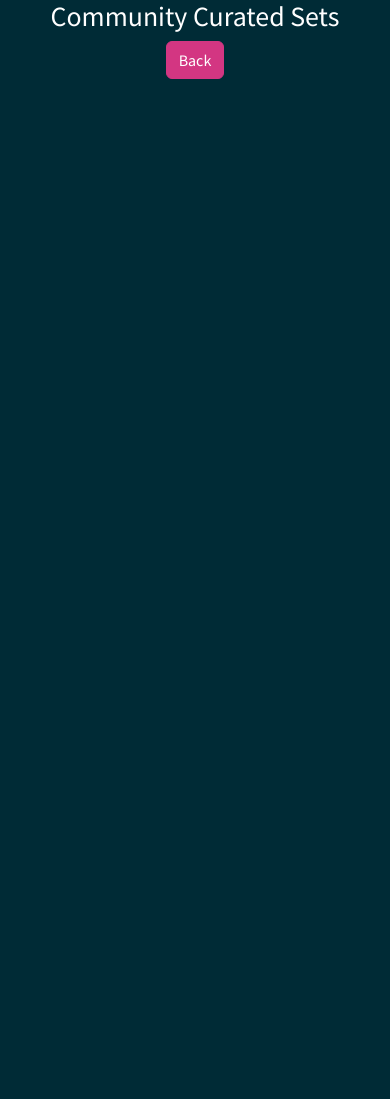
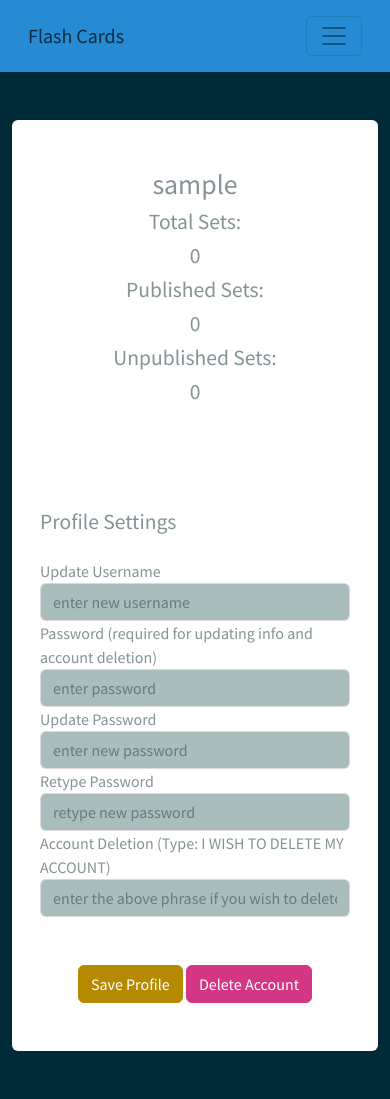
Before and after one commit to manish295/FlaskCards, a Flask app: page /profile in a window 390 px wide. Before the commit the page ends 79 px from the top, so only its background shows below. Run offline with Flask 2, Linux system fonts and the light colour scheme; the visitor is signed in with stand-in values (Sample User, id 1); data that the repository does not hold is empty; some libraries are stand-ins or nearby versions.

Commit message:
Added navbar and profile page

```diff
--- a/main/routes.py
+++ b/main/routes.py
@@ -26,16 +26,21 @@ def home(community=None):
 @main.route("/login", methods=["POST", "GET"])
 def login():
     if request.method == "POST":
-        db = Database()
-        user_name = request.form["username"]
-        password = request.form["password"]
-        user_id = db.verify_password(user_name, password)
-        db.close()
-        if not user_id:
-            flash("Invalid Credentials!/Account does not exist!", "warning")
-            return redirect(url_for("main.login"))
-        session["user_id"] = user_id
-        return redirect(url_for("main.home"))
+        if request.form["button"] == "login":
+            db = Database()
+            user_name = request.form["username"]
+            password = request.form["password"]
+            user_id = db.verify_password(user_name, password)
+            db.close()
+            if not user_id:
+                flash("Invalid Credentials!/Account does not exist!", "warning")
+                return redirect(url_for("main.login"))
+            session["user_id"] = user_id
+            session["user_name"] = user_name
+            return redirect(url_for("main.home"))
+
+        elif request.form["button"] == "register":
+            return redirect(url_for("main.register"))
 
     return render_template("login.html")
 
@@ -68,22 +73,82 @@ def flash_cards(set_id, set_name, community=None):
     db = Database()
     c_mode = False
     if community == None:
-        set_list = []
-        for id in db.get_sets(user_id):
-            set_list.append(id[0])
-        if int(set_id) not in set_list:
+        if validate_user(user_id, set_id) == False:
             return redirect(url_for("main.home"))
     else:
-        community_list = []
-        for id in db.get_sets_community():
-            community_list.append(id[0])
-        if int(set_id) not in community_list:
+        if validate_user(user_id, set_id, True) == False:
             return redirect(url_for("main.home"))
         c_mode = True
 
     cards = db.get_cards(set_id)
     db.close()
     return render_template("flashcards.html", cards=cards, set_name=set_name, set_id=int(set_id), c_mode=c_mode)
+
+@main.route("/profile", methods=["POST", "GET"])
+def profile():
+    if "user_id" not in session:
+        return redirect(url_for("main.login"))
+    name = session["user_name"]
+    user_id = session["user_id"]
+    db = Database()
+    sets = db.get_sets(user_id)
+    db.close()
+    if sets != None:
+        total = len(sets)
+        published = 0
+        unpublished = 0
+        for id, set_name, p in sets:
+            if p:
+                published += 1
+            else:
+                unpublished += 1
+    else:
+        total = 0
+        published = 0
+        unpublished = 0
+    if request.method == "POST":
+        orig_password = request.form["orig-password"]
+
+        db = Database()
+        verify = db.verify_password(name, orig_password)
+        db.close()
+        if not verify:
+            flash("Incorrect Password!", "warning")
+            return redirect(url_for("main.profile"))
+
+        if request.form["button"] == "update":
+            user_name = request.form["new-username"]
+            password = request.form["new-password"]
+            confirm_password = request.form["password-confirm"]
+
+            if user_name == "":
+                user_name = None
+            if password == "":
+                if confirm_password != "":
+                    flash("Fill out password fields completely!", "warning")
+                    return redirect(url_for("main.profile"))
+                else:
+                    password = None
+            if password != None and password != confirm_password:
+                flash("Passwords do not match!", "warning")
+                return redirect(url_for("main.profile"))
+            db = Database()
+            db.update_user_info(user_id=user_id, user_name=user_name, user_password=password)
+            db.close()
+            flash("Successfully updated credentials!", "success")
+            return redirect(url_for("main.logout"))
+        elif request.form["button"] == "delete":
+            delete_confirm = request.form["delete-confirm"]
+            if delete_confirm == "I WISH TO DELETE MY ACCOUNT":
+                db = Database()
+                db.delete_account(user_id)
+                db.close()
+                flash("Account Deleted!", "success")
+                return redirect(url_for("main.logout"))
+            else:
+                flash("Please enter the phrase accurately if you wish to delete your account", "warning")
+
+    return render_template("profile.html", username=name, total=total, published=published, unpublished=unpublished)
 
 @main.route("/set/<set_id>/<set_name>/study")
 @main.route("/<path:community>/set/<set_id>/<set_name>/study")
@@ -92,19 +157,30 @@ def study_mode(set_id, set_name, community=None):
     db = Database()
     c_mode = False
     if community == None:
-        set_list = []
-        for id in db.get_sets(user_id):
-            set_list.append(id[0])
-        if int(set_id) not in set_list:
+        if validate_user(user_id, set_id) == False:
             return redirect(url_for("main.home"))
     else:
-        community_list = []
-        for id in db.get_sets_community():
-            community_list.append(id[0])
-        if int(set_id) not in community_list:
+        if validate_user(user_id, set_id, True) == False:
             return redirect(url_for("main.home"))
         c_mode = True
 
     cards = db.get_cards(set_id)
     db.close()
     return render_template("study_mode.html", cards=cards, set_name=set_name, set_id=set_id, c_mode=c_mode)
+
+def validate_user(user_id, set_id, community=False):
+    db = Database()
+    if community == False:
+        set_list = []
+        if db.get_sets(user_id) != None:
+            for id in db.get_sets(user_id):
+                set_list.append(id[0])
+        if int(set_id) not in set_list:
+            return False
+    else:
+        community_list = []
+        if db.get_sets_community() != None:
+            for id in db.get_sets_community():
+                community_list.append(id[0])
+        if int(set_id) not in community_list:
+            return False
--- a/templates/base.html
+++ b/templates/base.html
@@ -2,16 +2,75 @@
     <head>
         <meta charset="utf-8">
         <meta http-equiv="X-UA-Compatible" content="IE=edge">
-        <link rel="stylesheet" href="https://cdn.jsdelivr.net/npm/bootswatch@5.1.3/dist/solar/bootstrap.css">        <title>{% block title %} Flash Cards {% endblock %}</title>
+        <link rel="stylesheet" href="https://cdn.jsdelivr.net/npm/bootswatch@5.1.3/dist/solar/bootstrap.css">
+        <title>{% block title %} Flash Cards {% endblock %}</title>
         <meta name="viewport" content="width=device-width, initial-scale=1">
+
     </head>
     <body>
+        {% block navbar %}
+        <nav class="navbar navbar-expand-lg navbar-light bg-info p-3">
+            <div class="container-fluid">
+              <a class="navbar-brand" href="/">Flash Cards</a>
+              <button class="navbar-toggler" type="button" data-bs-toggle="collapse" data-bs-target="#navbarNavDropdown" aria-controls="navbarNavDropdown" aria-expanded="false" aria-label="Toggle navigation">
+                <span class="navbar-toggler-icon"></span>
+              </button>
+
+              <div class=" collapse navbar-collapse" id="navbarNavDropdown">
+                <ul class="navbar-nav ms-auto " id="navigation">
+                  <li class="nav-item">
+                    <a class="nav-link mx-2" aria-current="page" href="/">My Library</a>
+                  </li>
+                  <li class="nav-item">
+                    <a class="nav-link mx-2" href="/community">Community</a>
+                  </li>
+                  <li class="nav-item dropdown">
+                    <a class="nav-link mx-2 dropdown-toggle" href="#" id="navbarDropdownMenuLink" role="button" data-bs-toggle="dropdown" aria-expanded="false">
+                      Account
+                    </a>
+                    <ul class="dropdown-menu" aria-labelledby="navbarDropdownMenuLink">
+                      <li><a class="dropdown-item" href="/profile">Profile</a></li>
+                      <li><a class="dropdown-item" href="/logout">Log out</a></li>
+                    </ul>
+                  </li>
+                </ul>
+                <ul class="navbar-nav ms-auto d-none d-lg-inline-flex">
+                  <li class="nav-item mx-2">
+                  </li>
+                  <li class="nav-item mx-2">
+                  </li>
+                  <li class="nav-item mx-2">
+                  </li>
+                  <li class="nav-item mx-2">
+                  </li>
+                  <li class="nav-item mx-2">
+                </li>
+                <li class="nav-item mx-2">
+                </li>
+                <li class="nav-item mx-2">
+                </li>
+                </ul>
+              </div>
+            </div>
+          </nav>
+        {% endblock %}
+
         <div class="container">
+          {% with messages = get_flashed_messages(with_categories=true) %}
+          <!-- Categories: success (green), info (blue), warning (yellow), danger (red) -->
+            {% if messages %}
+              {% for category, message in messages %}
+              <div class="alert alert-{{category}}" id="success-alert">
+                <button type="button" class="btn-close" data-bs-dismiss="alert" aria-label="Close"></button>
+                <strong>{{message}}</strong>
+              </div>
+              {% endfor %}
+            {% endif %}
+          {% endwith %}
             {% block content %}
             {% endblock %}
         </div>
         <script src="https://ajax.googleapis.com/ajax/libs/jquery/3.5.1/jquery.min.js"></script>
         <script src="https://cdn.jsdelivr.net/npm/@popperjs/core@2.10.2/dist/umd/popper.min.js" integrity="sha384-7+zCNj/IqJ95wo16oMtfsKbZ9ccEh31eOz1HGyDuCQ6wgnyJNSYdrPa03rtR1zdB" crossorigin="anonymous"></script>
         <script src="https://cdn.jsdelivr.net/npm/bootstrap@5.1.3/dist/js/bootstrap.min.js" integrity="sha384-QJHtvGhmr9XOIpI6YVutG+2QOK9T+ZnN4kzFN1RtK3zEFEIsxhlmWl5/YESvpZ13" crossorigin="anonymous"></script>
-
     </body>
--- a/templates/flashcards.html
+++ b/templates/flashcards.html
@@ -12,7 +12,9 @@
             <div class="container">
                 <h1 class="jumbotron-heading text-white">{{set_name}}</h1>
                   <div class="mb-5 text-center">
-                    <button type="button" id="addCardBtn" class="btn btn-primary">Add Flash Card</button>
+                    {% if not c_mode %}
+                      <button type="button" id="addCardBtn" class="btn btn-primary">Add Flash Card</button>
+                    {% endif %}
                     {% if not c_mode %}
                       <a class="btn btn-danger" href="/" role="button">Back</a>
                     {% else %}
--- a/templates/home.html
+++ b/templates/home.html
@@ -6,13 +6,13 @@
 <body>
     <section class="jumbotron text-center">
         <div class="container">
-            <h1 class="jumbotron-heading text-white">{{message}}</h1>
+            <!-- <h1 class="jumbotron-heading text-white">{{message}}</h1> -->
             {% if c_mode %}
-                <a class="btn btn-danger" href="/">Back</a>
+                <!-- <a class="btn btn-danger" href="/">Back</a> -->
             {% else %}
                 <button type="button" id="addSetBtn" class="btn btn-primary my-2">Add Set</button>
-                <a class="btn btn-warning" href="/community">Community Curated Sets</a>
-                <a class="btn btn-danger" href="/logout">Logout</a>
+                <!-- <a class="btn btn-warning" href="/community">Community Curated Sets</a>
+                <a class="btn btn-danger" href="/logout">Logout</a> -->
             {% endif %}
         </div>
     </section>
--- /dev/null
+++ b/templates/profile.html
@@ -0,0 +1,45 @@
+{% extends "base.html" %}
+
+{% block content %}
+<link rel="stylesheet" href="{{ url_for('static', filename='css/card.css')}}"/>
+<div class="container rounded bg-white mt-5 mb-5">
+    <div class="row">
+        <div class="col-md-3 border-right">
+            <div class="d-flex flex-column align-items-center text-center p-3 py-5">
+                <span></span>
+                <span> </span>
+                <h1 class="font-weight-bold">{{username}}</h1>
+                <h4>Total Sets:</h4>
+                <h4>{{total}}</h4>
+                <h4>Published Sets:</h4>
+                <h4>{{published}}</h4>
+                <h4>Unpublished Sets:</h4>
+                <h4>{{unpublished}}</h4>
+            </div>
+        </div>
+        <div class="col border-right">
+            <div class="p-3 py-5">
+                <div class="d-flex justify-content-between align-items-center mb-3">
+                    <h4 class="text-right">Profile Settings</h4>
+                </div>
+                <form method="POST" autocomplete="off">
+                    <div class="row mt-3">
+                        <div class="col-md-12"><label class="labels">Update Username</label><input type="text" class="form-control" name="new-username" placeholder="enter new username"></div>
+                        <div class="col-md-12"><label class="labels">Password (required for updating info and account deletion)</label><input type="password" class="form-control" name="orig-password" placeholder="enter password"></div>
+                        <div class="col-md-12"><label class="labels">Update Password</label><input type="password" class="form-control" name="new-password" placeholder="enter new password"></div>
+                        <div class="col-md-12"><label class="labels">Retype Password</label><input type="password" class="form-control" name="password-confirm" placeholder="retype new password"></div>
+                        <div class="col-md-12"><label class="labels">Account Deletion (Type: I WISH TO DELETE MY ACCOUNT)</label><input type="text" class="form-control" name="delete-confirm" placeholder="enter the above phrase if you wish to delete your account"></div>
+
+                    </div>
+                    <div class="mt-5 text-center">
+                        <button class="btn btn-primary profile-button" type="submit" name="button" value="update">Save Profile</button>
+                        <button class="btn btn-danger profile-button" type="supmit" name="button" value="delete">Delete Account</button>
+                    </div>
+                </form>
+            </div>
+        </div>
+    </div>
+</div>
+</div>
+</div>
+{% endblock %}
```
Also changed, not shown: back_end/database.py (+26 -0 lines), static/css/profile.css (added, +44 -0 lines), templates/login.html (+7 -17 lines), templates/register.html (+3 -15 lines).
